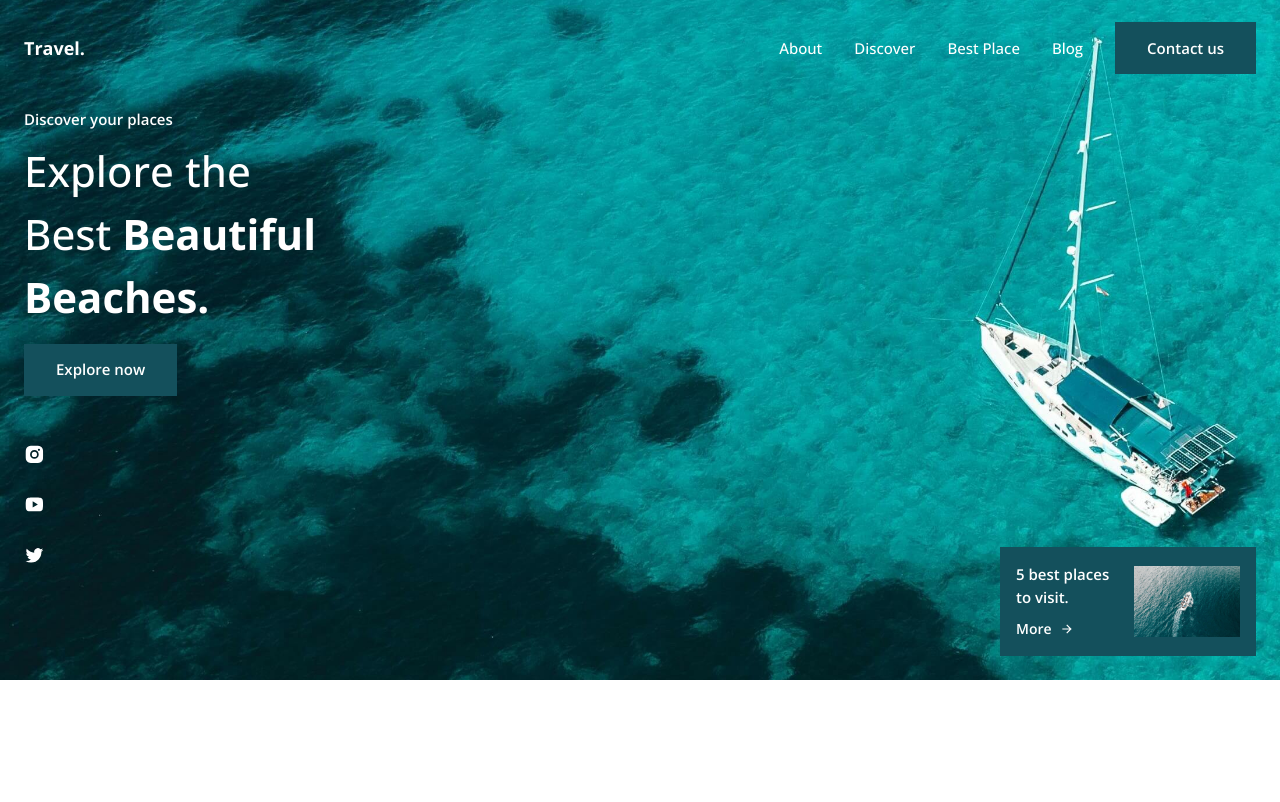
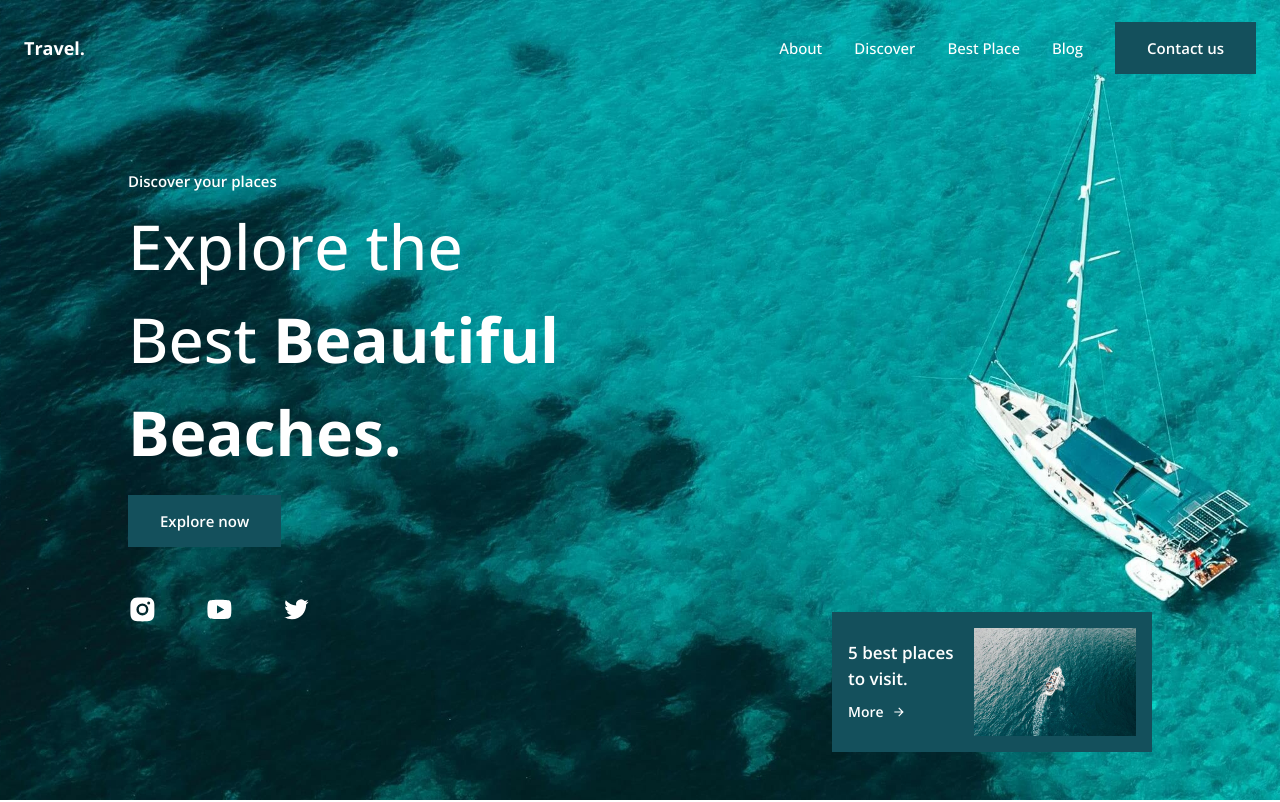
Before and after one commit to fajarfadillahh/travel-agency-react-tailwind, a React (Vite) app: page / in a window 1280 px wide. Shown: the top 802 px of the page. Built offline with nearby package versions, Linux system fonts and the light colour scheme.

Commit message:
responsive Hero

```diff
--- a/src/parts/HomePage/Hero.jsx
+++ b/src/parts/HomePage/Hero.jsx
@@ -17,7 +17,7 @@ import HeroImg2 from "../../assets/images/hero2.jpg";
 export default function Hero() {
   return (
     <section className="hero pb-16">
-      <div className="hero__wrapper relative flex h-[85vh] items-center justify-center">
+      <div className="hero__wrapper relative flex h-[85vh] items-center justify-center xl:h-screen">
         {/* hero bg */}
         <img
           src={HeroImg1}
@@ -25,12 +25,12 @@ export default function Hero() {
           className="hero__bg absolute top-0 left-0 h-full w-full object-cover object-[83%]"
         />
 
-        <div className="hero__container container relative grid gap-12">
+        <div className="hero__container container relative grid gap-12 xl:max-w-5xl">
           <div className="hero__data">
             <p className="hero__data-subtitle pb-2 text-[15px] font-semibold text-white">
               Discover your places
             </p>
-            <h1 className="hero__data-title pb-4 text-[42px] font-medium text-white">
+            <h1 className="hero__data-title pb-4 text-[42px] font-medium text-white lg:text-[56px] xl:text-[62px]">
               Explore the <br /> Best{" "}
               <b>
                 Beautiful <br />
@@ -43,11 +43,11 @@ export default function Hero() {
           </div>
 
           {/* hero socials media */}
-          <ul className="hero__socials flex w-max flex-col gap-6">
+          <ul className="hero__socials flex w-max flex-col gap-6 sm:flex-row sm:gap-10 sm:self-center xl:gap-12">
             <li>
               <Link
                 to="/"
-                className="hero__socials-icon inline-flex text-[1.3rem] text-white"
+                className="hero__socials-icon inline-flex text-[1.3rem] text-white xl:text-[1.8rem]"
               >
                 <RiInstagramFill />
               </Link>
@@ -55,7 +55,7 @@ export default function Hero() {
             <li>
               <Link
                 to="/"
-                className="hero__socials-icon inline-flex text-[1.3rem] text-white"
+                className="hero__socials-icon inline-flex text-[1.3rem] text-white xl:text-[1.8rem]"
               >
                 <RiYoutubeFill />
               </Link>
@@ -63,7 +63,7 @@ export default function Hero() {
             <li>
               <Link
                 to="/"
-                className="hero__socials-icon inline-flex text-[1.3rem] text-white"
+                className="hero__socials-icon inline-flex text-[1.3rem] text-white xl:text-[1.8rem]"
               >
                 <RiTwitterFill />
               </Link>
@@ -71,9 +71,10 @@ export default function Hero() {
           </ul>
         </div>
 
-        <div className="hero__info absolute right-6 bottom-6 grid w-64 grid-cols-2 items-center gap-3 bg-green-600 p-4">
+        {/* hero info */}
+        <div className="hero__info absolute right-6 bottom-6 grid w-64 grid-cols-2 items-center gap-3 bg-green-600 p-4 lg:w-80 lg:grid-cols-[0.7fr_1fr] xl:right-32 xl:bottom-12">
           <div>
-            <h5 className="hero__info-title pb-2 text-[15px] font-semibold text-white">
+            <h5 className="hero__info-title pb-2 text-[15px] font-semibold text-white lg:text-[17px]">
               5 best places to visit.
             </h5>
             <Link
```
